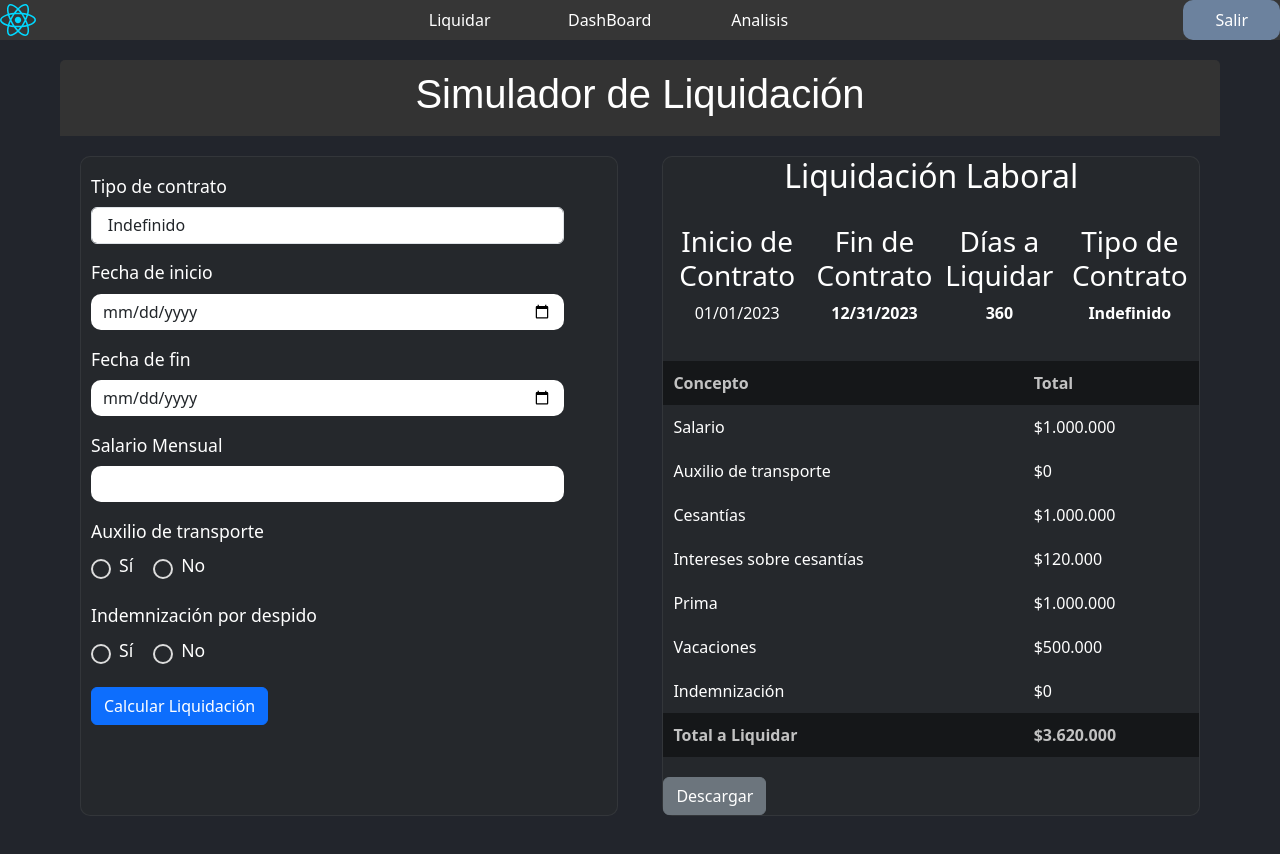
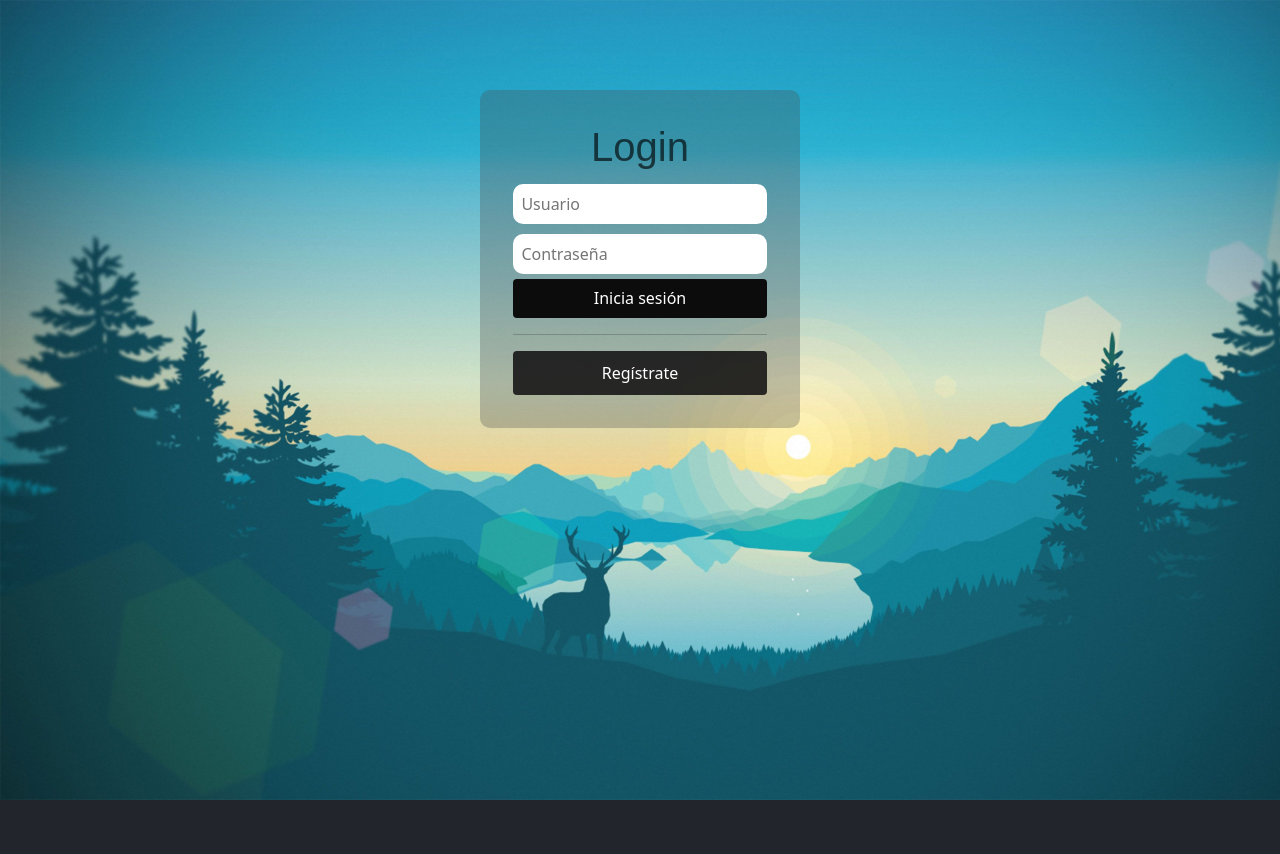
Before and after one commit to garcescamilo/ProyectoReact, a React (Vite) app: page / in a window 1280 px wide. After the commit the page ends 800 px from the top, so only its background shows below. Built offline with nearby package versions, Linux system fonts and the light colour scheme; no server answers; data requests are answered from the project's data file; sample sign-in values are in the browser's storage.

Commit message:
DB funciondo + salir

```diff
--- a/back/credenciales.js
+++ /dev/null
@@ -1,18 +0,0 @@
-// Import the functions you need from the SDKs you need
-import { initializeApp } from "firebase/app";
-// TODO: Add SDKs for Firebase products that you want to use
-// https://firebase.google.com/docs/web/setup#available-libraries
-
-// Your web app's Firebase configuration
-const firebaseConfig = {
-    apiKey: "AIzaSyBGrruE5aXlyQegAFcQ9-aS39mJ1xhoUIo",
-    authDomain: "gestion-login-56907.firebaseapp.com",
-    projectId: "gestion-login-56907",
-    storageBucket: "gestion-login-56907.appspot.com",
-    messagingSenderId: "934764807428",
-    appId: "1:934764807428:web:8c487e27251d21921a7c51"
-};
-
-// Initialize Firebase
-const appFirebase = initializeApp(firebaseConfig);
-export default appFirebase;
--- /dev/null
+++ b/back/db.json
@@ -0,0 +1,14 @@
+{
+    "users": [
+        {
+            "id": 1,
+            "name": "camilo",
+            "password": "1234"
+        },
+        {
+            "id": 2,
+            "name": "edy",
+            "password": "1234"
+        }
+    ]
+}
--- a/package.json
+++ b/package.json
@@ -10,11 +10,12 @@
     "preview": "vite preview"
   },
   "dependencies": {
+    "axios": "^1.7.1",
     "bootstrap": "^5.3.3",
     "firebase": "^10.12.0",
     "react": "^18.2.0",
     "react-dom": "^18.2.0",
-    "react-router-dom": "^6.22.3"
+    "react-router-dom": "^6.23.1"
   },
   "devDependencies": {
     "@types/react": "^18.2.64",
@@ -24,6 +25,7 @@
     "eslint-plugin-react": "^7.34.0",
     "eslint-plugin-react-hooks": "^4.6.0",
     "eslint-plugin-react-refresh": "^0.4.5",
+    "json-server": "^1.0.0-beta.0",
     "vite": "^5.1.6"
   }
 }
--- a/src/App.jsx
+++ b/src/App.jsx
@@ -7,39 +7,22 @@ import AdminResults from './components/layout/admin/AdminResults.jsx'
 import DataAnalysis from './components/layout/DataAnalysis/DataAnalysis'
 import HeadNav from './components/layout/Header/nav.jsx';
 //modulos de firebase
-import appFirebase from '../back/credenciales.js'
-import { getAuth, signOut, onAuthStateChanged } from 'firebase/auth';
 import { useState } from 'react';
-import { BrowserRouter as Router, Routes, Route } from 'react-router-dom';
-const auth = getAuth(appFirebase)
+import { BrowserRouter as Router, Routes, Route, Navigate } from 'react-router-dom';
 
 function App() {
-  const [usuario, setUsuario] = useState(null);
-  onAuthStateChanged(auth, (usuarioFirebase) => {
-    if (usuarioFirebase) {
-      setUsuario(usuarioFirebase)
-    } else {
-      setUsuario(null)
-    }
-  })
+
+  const [isAuthenticated, setIsAuthenticated] = useState(false);
   return (
-
     <Router>
-      {usuario && <HeadNav />}
-
+      {isAuthenticated && <HeadNav setIsAuthenticated={setIsAuthenticated} />} {/* Asegúrate de pasar setIsAuthenticated como una prop */}
       <Routes>
-
-        <Route path="/" element={usuario ? <LiquidationSimulator /> : <Login />} />
-        <Route path='/liquidacion' element={<LiquidationSimulator />} />
-        <Route path='/admindash' element={<AdminDashborad />} />
-        <Route path='/analisis' element={<DataAnalysis />} />
-
+        <Route path="/" element={<Login setIsAuthenticated={setIsAuthenticated} />} />
+        <Route path="/liquidacion" element={isAuthenticated ? <LiquidationSimulator /> : <Navigate to="/" />} />
+        <Route path="/admindash" element={isAuthenticated ? <AdminDashborad /> : <Navigate to="/" />} />
+        <Route path="/analisis" element={isAuthenticated ? <DataAnalysis /> : <Navigate to="/" />} />
       </Routes>
-
-
     </Router>
-
   );
 }
-
 export default App;
--- a/src/components/layout/Header/nav.jsx
+++ b/src/components/layout/Header/nav.jsx
@@ -2,21 +2,15 @@ import 'bootstrap/dist/css/bootstrap.min.css';
 import './nav.css'
 import logo from '../../../assets/react.svg'
 import { NavLink, useNavigate } from 'react-router-dom';
-import appFirebase from '../../../../back/credenciales';
-import { getAuth, signOut } from 'firebase/auth';
 
-const auth = getAuth(appFirebase);
 
-function HeadNav() {
-    const navigate = useNavigate();
+function HeadNav(props) {
 
-    const handleLogout = async () => {
-        try {
-            await signOut(auth);
-            navigate('/');
-        } catch (error) {
-            console.error('Error al cerrar sesión:', error);
-        }
+    const navigate = useNavigate(); // Importa useNavigate desde react-router-dom
+
+    const handleLogout = () => {
+        props.setIsAuthenticated(false);
+        navigate('/'); // Usa navigate para redirigir a la página de inicio de sesión
     };
 
     return (
@@ -25,7 +19,6 @@ function HeadNav() {
                 <div><img src={logo} alt="" /></div>
                 <nav>
                     <div className='nav'>
-
                         <NavLink to={"/liquidacion"} className='navlink'>Liquidar</NavLink>
                         <NavLink to={"/admindash"} className='navlink'>DashBoard</NavLink>
                         <NavLink to={"/analisis"} className='navlink'>Analisis</NavLink>
@@ -34,8 +27,6 @@ function HeadNav() {
                 <div className='salir'>
                     <button className='boton-salir' onClick={handleLogout}>Salir</button>
                 </div>
-
-
             </div>
         </>
     );
--- a/src/components/layout/login/Login.jsx
+++ b/src/components/layout/login/Login.jsx
@@ -1,57 +1,79 @@
-//Login personal de nómina
+import { useEffect, useState } from "react";
+import './login.css';
+import axios from "axios";
+import { useNavigate } from "react-router-dom";
 
-import { useState } from "react";
-import { getAuth, createUserWithEmailAndPassword, signInWithEmailAndPassword } from "firebase/auth/cordova";
-import appFirebase from "../../../../back/credenciales";
-import './login.css';
-const auth = getAuth(appFirebase)
+let urlUsuarios = "http://localhost:3500/users";
 
-const Login = () => {
+const Login = ({ setIsAuthenticated }) => {
+  const [usuarios, setUsuarios] = useState([]);
+  const [usuarioIngresado, setUsuarioIngresado] = useState("");
+  const [contraseñaIngresada, setContraseñaIngresada] = useState("");
+  const navigate = useNavigate();
 
-  const [registrando, setRegistrando] = useState(false);
+  useEffect(() => {
+    const getUsuarios = async () => {
+      try {
+        const resultado = await axios.get(urlUsuarios);
+        console.log(resultado.data);
+        setUsuarios(resultado.data);
+      } catch (error) {
+        console.error("Error al obtener los usuarios:", error);
+      }
+    };
+    getUsuarios();
+  }, []);
 
-  const funcAutenticacion = async (e) => {
+  const capUsuario = (e) => {
+    setUsuarioIngresado(e.target.value);
+  };
+
+  const capContraseña = (e) => {
+    setContraseñaIngresada(e.target.value);
+  };
+
+  const validarUsuario = (e) => {
     e.preventDefault();
-    const correo = e.target.email.value;
-    const contraseña = e.target.password.value;
-
-    if (registrando) {
-      await createUserWithEmailAndPassword(auth, correo, contraseña)
+    const usuarioEncontrado = usuarios.find(user => user.name === usuarioIngresado && user.password === contraseñaIngresada);
+    if (usuarioEncontrado) {
+      setIsAuthenticated(true);
+      navigate('/liquidacion');
     } else {
-      await signInWithEmailAndPassword(auth, correo, contraseña)
+      console.log("Usuario o contraseña incorrectos", usuarioIngresado, contraseñaIngresada);
     }
-  }
+  };
 
   return (
     <div className="caja-padre-login">
       <div className="loginCont">
-        <form onSubmit={funcAutenticacion} className="loginForm">
+        <form className="loginForm" onSubmit={validarUsuario}>
           <h1>Login</h1>
           <section>
             <input
+              onChange={capUsuario}
               id="email"
-              placeholder="Correo Electronico"
-              type="email"
+              value={usuarioIngresado}
+              placeholder="Usuario"
               className="inputSession"
             />
             <input
+              onChange={capContraseña}
               id="password"
+              value={contraseñaIngresada}
               placeholder="Contraseña"
               type="password"
               className="inputSession"
             />
-            <button className="btnform">{registrando ? "Registrate" : "Inicia Sesion"}</button>
+            <h4 className="cuenta-no">
+              <button type="submit" className="btnLogin">Inicia sesión</button>
+            </h4>
           </section>
-
-          <hr></hr>
-          <h4 className="cuenta-no">{registrando ? "Ya tengo cuenta" : "No tengo cuenta"}
-            <button className="btnLogin" onClick={() => { setRegistrando(!registrando) }}>{registrando ? " inicia sesion" : "Registrate"}</button>
-          </h4>
+          <hr />
+          <button type="button" className="btnform">Regístrate</button>
         </form>
-
-
       </div>
     </div>
   );
 };
+
 export default Login;
```
Also changed, not shown: back/package.json (added, +12 -0 lines), 1 other file (tests, documents, lock files or other folders).
